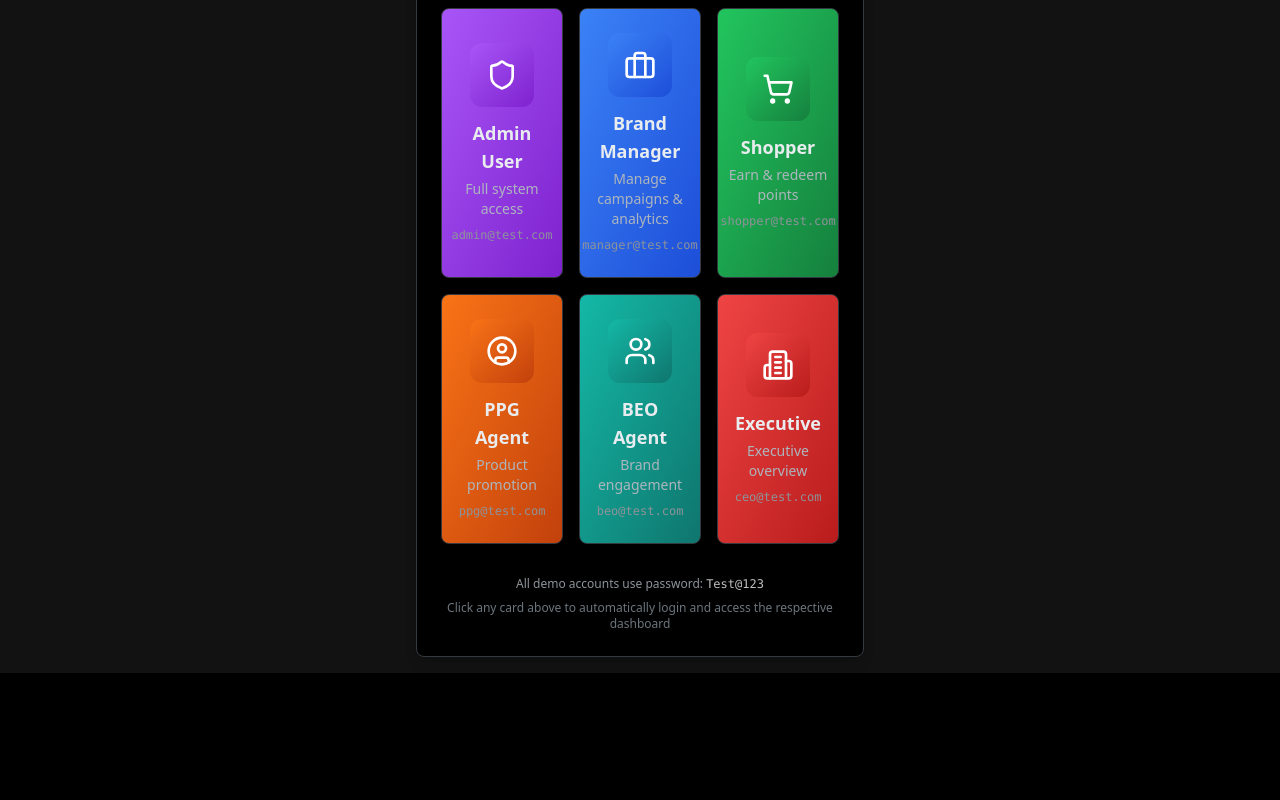
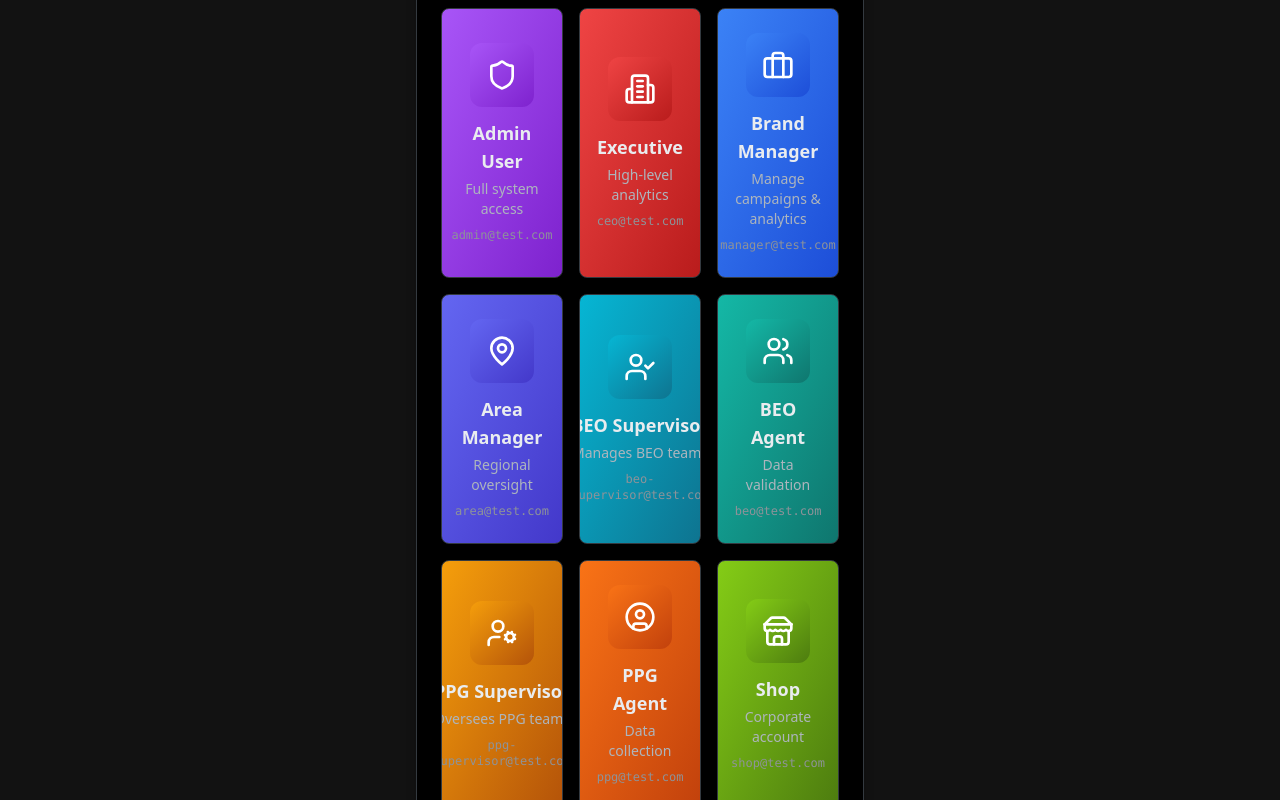
Before and after one commit to mkiragu/bangopointscomprehensive, a React (Vite) app in the folder frontend/: page /login in a window 1280 px wide. Shown: the part 360-1160 px from the top of the page. Before the commit the page ends 1033 px from the top, so only its background shows below. Built offline with nearby package versions, Linux system fonts and the light colour scheme.

Commit message:
Add all 10 user roles with correct descriptions for PPG and BEO
Co-authored-by: mkiragu <15344937+mkiragu@users.noreply.github.com>

```diff
--- a/frontend/src/pages/auth/Login.jsx
+++ b/frontend/src/pages/auth/Login.jsx
@@ -1,7 +1,7 @@
 import React, { useState } from 'react';
 import { useNavigate } from 'react-router-dom';
 import { useAuthStore } from '../../store/authStore';
-import { UserCircle, ShoppingCart, Shield, Users, Building2, Briefcase } from 'lucide-react';
+import { UserCircle, ShoppingCart, Shield, Users, Building2, Briefcase, Store, UserCheck, UserCog, MapPin } from 'lucide-react';
 
 const Login = () => {
   const [loading, setLoading] = useState(false);
@@ -23,6 +23,16 @@ const Login = () => {
       description: 'Full system access'
     },
     {
+      name: 'Executive',
+      email: 'ceo@test.com',
+      password: 'Test@123',
+      role: 'executive',
+      dashboard: '/admin/dashboard',
+      icon: Building2,
+      color: 'from-red-500 to-red-700',
+      description: 'High-level analytics'
+    },
+    {
       name: 'Brand Manager',
       email: 'manager@test.com',
       password: 'Test@123',
@@ -33,14 +43,44 @@ const Login = () => {
       description: 'Manage campaigns & analytics'
     },
     {
-      name: 'Shopper',
-      email: 'shopper@test.com',
+      name: 'Area Manager',
+      email: 'area@test.com',
       password: 'Test@123',
-      role: 'shopper',
-      dashboard: '/shopper/dashboard',
-      icon: ShoppingCart,
-      color: 'from-green-500 to-green-700',
-      description: 'Earn & redeem points'
+      role: 'area_manager',
+      dashboard: '/admin/dashboard',
+      icon: MapPin,
+      color: 'from-indigo-500 to-indigo-700',
+      description: 'Regional oversight'
+    },
+    {
+      name: 'BEO Supervisor',
+      email: 'beo-supervisor@test.com',
+      password: 'Test@123',
+      role: 'beo_supervisor',
+      dashboard: '/beo/dashboard',
+      icon: UserCheck,
+      color: 'from-cyan-500 to-cyan-700',
+      description: 'Manages BEO teams'
+    },
+    {
+      name: 'BEO Agent',
+      email: 'beo@test.com',
+      password: 'Test@123',
+      role: 'beo',
+      dashboard: '/beo/dashboard',
+      icon: Users,
+      color: 'from-teal-500 to-teal-700',
+      description: 'Data validation'
+    },
+    {
+      name: 'PPG Supervisor',
+      email: 'ppg-supervisor@test.com',
+      password: 'Test@123',
+      role: 'ppg_supervisor',
+      dashboard: '/ppg/dashboard',
+      icon: UserCog,
+      color: 'from-amber-500 to-amber-700',
+      description: 'Oversees PPG teams'
     },
     {
       name: 'PPG Agent',
@@ -50,27 +90,27 @@ const Login = () => {
       dashboard: '/ppg/dashboard',
       icon: UserCircle,
       color: 'from-orange-500 to-orange-700',
-      description: 'Product promotion'
+      description: 'Data collection'
     },
     {
-      name: 'BEO Agent',
-      email: 'beo@test.com',
+      name: 'Shop',
+      email: 'shop@test.com',
       password: 'Test@123',
-      role: 'beo',
-      dashboard: '/beo/dashboard',
-      icon: Users,
-      color: 'from-teal-500 to-teal-700',
-      description: 'Brand engagement'
+      role: 'shop',
+      dashboard: '/shopper/dashboard',
+      icon: Store,
+      color: 'from-lime-500 to-lime-700',
+      description: 'Corporate account'
     },
     {
-      name: 'Executive',
-      email: 'ceo@test.com',
+      name: 'Shopper',
+      email: 'shopper@test.com',
       password: 'Test@123',
-      role: 'executive',
-      dashboard: '/admin/dashboard',
-      icon: Building2,
-      color: 'from-red-500 to-red-700',
-      description: 'Executive overview'
+      role: 'shopper',
+      dashboard: '/shopper/dashboard',
+      icon: ShoppingCart,
+      color: 'from-green-500 to-green-700',
+      description: 'Earn & redeem points'
     },
   ];
 
```
